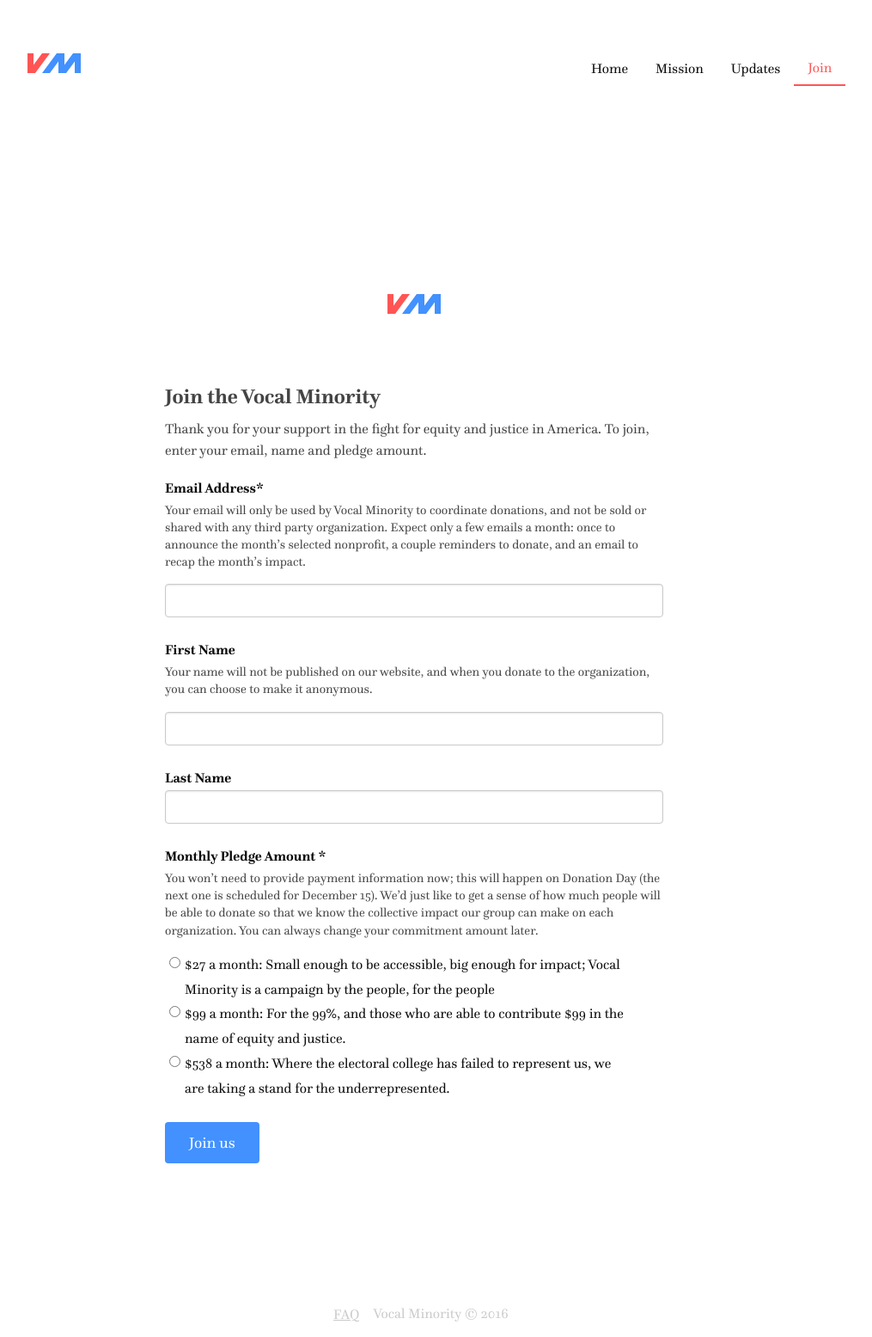
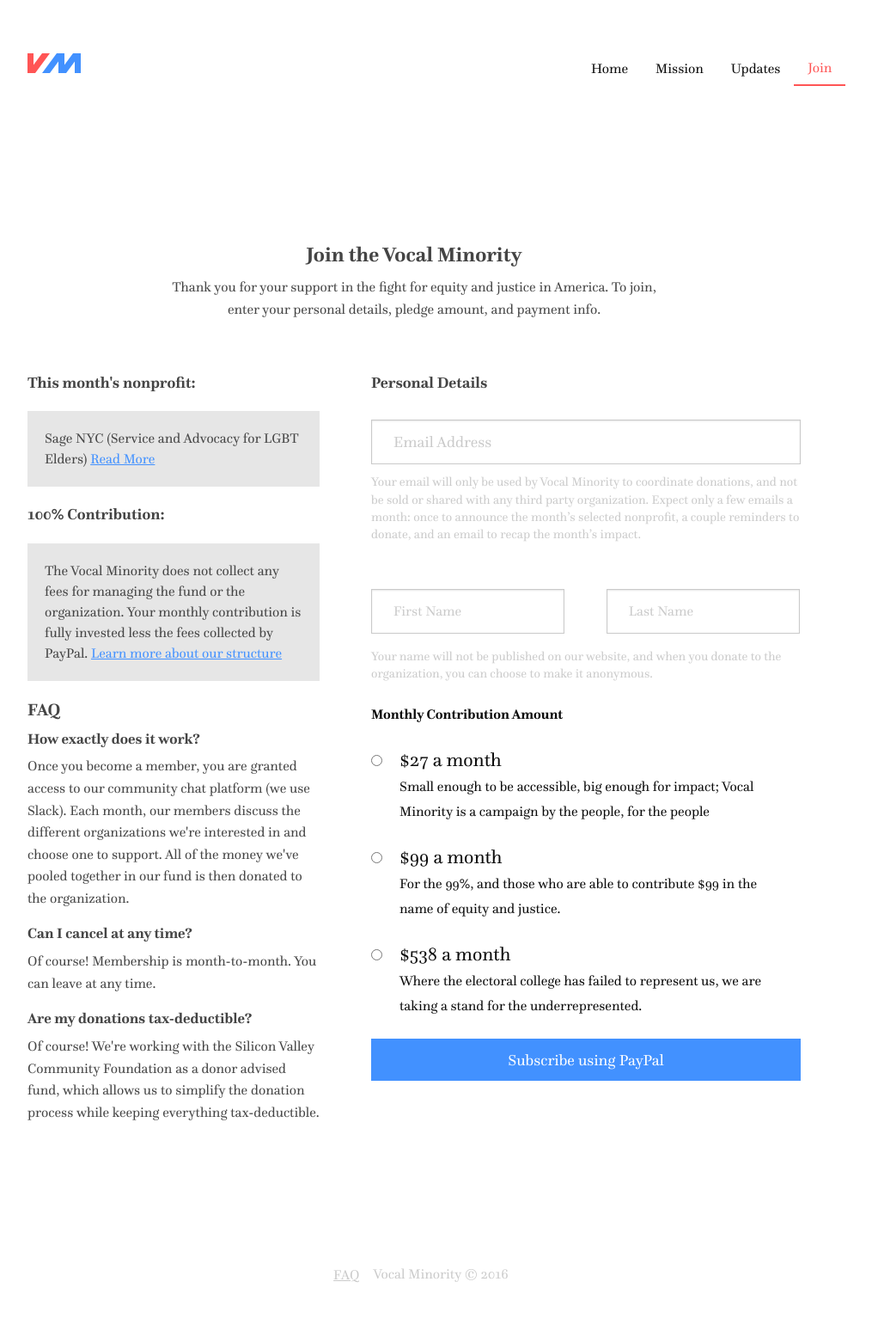
Before and after one commit to VocalMinority/vocalminority.us, a Jekyll site: the page built from join.html, in a window 1280 px wide. Shown: the whole page at 86% size, without its empty margins (158-1173 px from the left). Built offline with Jekyll 4.4.1, drawn with Linux system fonts in a browser that asks for light colours; nearby versions of some CDN libraries; comment, search, counter and statistics services are not loaded; after the commit the page ends 1509 px from its top, so only the background shows below that.

Commit message:
Pass on new join page

```diff
--- a/_sass/_settings.scss
+++ b/_sass/_settings.scss
@@ -70,7 +70,7 @@
 $global-weight-normal: normal;
 $global-weight-medium: 500;
 $global-weight-bold: 700;
-$global-radius: 4px;
+$global-radius: 0px;
 $global-text-direction: ltr;
 $global-flexbox: false;
 $print-transparent-backgrounds: true;
@@ -105,7 +105,7 @@
 // ------------------
 
 $header-font-family: $body-font-family;
-$header-font-weight: $global-weight-normal;
+$header-font-weight: $global-weight-bold;
 $header-font-style: normal;
 $font-family-monospace: Consolas, 'Liberation Mono', Courier, monospace;
 $header-sizes: (
--- a/_sass/components/_cause-card.scss
+++ b/_sass/components/_cards.scss
@@ -22,3 +22,14 @@
     margin: 25px auto 10px auto;
   }
 }
+
+
+.donation-info-card {
+  background-color: $light-gray;
+  padding: 20px;
+  margin: 20px 0;
+  a {
+    color: $primary-color;
+    text-decoration: underline;
+  }
+}
--- a/_sass/components/_mailchimp.scss
+++ b/_sass/components/_mailchimp.scss
@@ -1,10 +1,14 @@
 .mc-field-group {
   position: relative;
+  input {
+    border-radius: 0;
+    padding: 25px;
+    margin-top: 30px;
+  }
 }
 
 .mc-email {
   //border: 0;
-  border-radius: $global-radius;
   font-size: 1.125rem;
   margin-bottom: .625rem;
   //padding: 34px 34px 34px 20px;
@@ -21,7 +25,6 @@
 }
 
 .mc-embedded-subscribe {
-  border-radius: $global-radius;
   //background-color: $dark-gray;
   //color: $white;
   //position: absolute;
@@ -55,9 +58,10 @@
 
 .mc-field-group {
   .radio {
+    margin: 20px 0;
     input {
       float: left;
-      margin: 5px;
+      margin: 12px 20px 12px 0;
     }
     span {
       display: inline-block;
@@ -65,3 +69,14 @@
     }
   }
 }
+.field-explainer {
+  color: $medium-gray;
+}
+
+.half-width-field {
+  width: 45%;
+  display: inline-block;
+  &:first-child {
+    margin-right: 9%;
+  }
+}
--- a/css/main.scss
+++ b/css/main.scss
@@ -102,7 +102,7 @@
 // Global/reusable component styles
 @import 'components/banner';
 @import 'components/button';
-@import 'components/cause-card';
+@import 'components/cards';
 @import 'components/ctas';
 @import 'components/every-month';
 @import 'components/faqs';
--- a/join.html
+++ b/join.html
@@ -3,59 +3,49 @@
   title: Vocal Minority | Join
 ---
 <section class="vm-signup-form row">
-  <div class="manifesto manifesto-logo text-center">
-    <a href="/"><img alt="Vocal Minority" src="./images/logo.svg"/></a>
-  </div>
-  <div class="columns medium-8 medium-centered">
+  <section class="columns medium-8 medium-centered text-center">
     <h1>Join the Vocal Minority</h1>
-    <p class="instructions" data-hide-on-success>Thank you for your support in the fight for equity and justice in America.  To join, enter your email, name and pledge amount.</p>
+    <p class="instructions">Thank you for your support in the fight for equity and justice in America.  To join, enter your personal details, pledge amount, and payment info.</p>
+  </section>
+  <div class="columns medium-7 medium-push-5">
     <form action="//vocalminority.us14.list-manage.com/subscribe/post?u=fef66ca0dae42cef5892510c9&amp;id=8ef5e4c5a7" method="post" id="mc-embedded-subscribe-form" name="mc-embedded-subscribe-form" class="validate" target="_blank" novalidate>
+      <h4>Personal Details</h4>
       <div id="mc_embed_signup_scroll" data-hide-on-success >
         <div class="mc-field-group">
-          <label for="email"><strong>Email Address<span class="req asterisk">*</span></strong></label>
+          <input type="email" value="" name="EMAIL" placeholder="Email Address" class="required email mc-email" id="mce-EMAIL">
           <p class="field-explainer">
             Your email will only be used by Vocal Minority to coordinate donations, and not be sold or shared with any third party organization. Expect only a few emails a month: once to announce the month’s selected nonprofit, a couple reminders to donate, and an email to recap the month’s impact.
           </p>
-          <input type="email" value="" name="EMAIL" class="required email mc-email" id="mce-EMAIL">
         </div>
         <div class="mc-field-group" id="mce-FNAME">
-          <label for="MERGE1"><strong>First Name</strong></label>
+          <div class="field-group">
+            <input class="half-width-field" type="text" name="MERGE1" id="MERGE1" placeholder="First Name" size="25" value="">
+            <input class="half-width-field" type="text" name="MERGE2" id="MERGE2" placeholder="Last Name" size="25" value="">
+          </div>
           <p class="field-explainer">
             Your name will not be published on our website, and when you donate to the organization, you can choose to make it anonymous.
           </p>
-          <div class="field-group">
-              <input type="text" name="MERGE1" id="MERGE1" size="25" value="">
-          </div>
-        </div>
-        <div class="mc-field-group" id="mce-LNAME">
-            <label for="MERGE2"><strong>Last Name</strong></label>
-            <div class="field-group">
-                <input type="text" name="MERGE2" id="MERGE2" size="25" value="">
-            </div>
         </div>
         <div class="mc-field-group" id="mce-AMOUNT">
-          <label for="AMOUNT"><strong>Monthly Pledge Amount <span class="req asterisk">*</span></strong></label>
-          <p class="field-explainer">
-            You won’t need to provide payment information now; this will happen on Donation Day (the next one is scheduled for December 15). We’d just like to get a sense of how much people will be able to donate so that we know the collective impact our group can make on each organization. You can always change your commitment amount later.
-          </p>
+          <label for="AMOUNT"><strong>Monthly Contribution Amount</strong></label>
           <div class="field-group">
             <div class="interestgroup_field radio-group" id="AMOUNT">
               <label class="radio" for="AMOUNT-0">
                 <input type="radio" name="AMOUNT" id="AMOUNT-0" value="27" class="av-radio required">
-                <span>$27 a month: Small enough to be accessible, big enough for impact; Vocal Minority is a campaign by the people, for the people</span>
+                <span><span class="lead">$27 a month</span><br/>Small enough to be accessible, big enough for impact; Vocal Minority is a campaign by the people, for the people</span>
               </label>
               <label class="radio" for="AMOUNT-1"><input type="radio" name="AMOUNT" id="AMOUNT-1" value="99"  class="av-radio required">
-                <span>$99 a month: For the 99%, and those who are able to contribute $99 in the name of equity and justice.</span>
+                <span><span class="lead">$99 a month</span><br/>For the 99%, and those who are able to contribute $99 in the name of equity and justice.</span>
               </label>
               <label class="radio" for="AMOUNT-2"><input type="radio" name="AMOUNT" id="AMOUNT-2" value="538"  class="av-radio required">
-                <span>$538 a month: Where the electoral college has failed to represent us, we are taking a stand for the underrepresented.</span>
+                <span><span class="lead">$538 a month</span></br>Where the electoral college has failed to represent us, we are taking a stand for the underrepresented.</span>
               </label>
             </div>
           </div>
         </div>
         <!-- real people should not fill this in and expect good things - do not remove this or risk form bot signups-->
         <div style="position: absolute; left: -5000px;" aria-hidden="true"><input type="text" name="b_fef66ca0dae42cef5892510c9_8ef5e4c5a7" tabindex="-1" value=""></div>
-        <input type="submit" value="Join us" name="subscribe" id="mc-embedded-subscribe" class="button mc-embedded-subscribe" data-hide-on-success>
+        <input type="submit" value="Subscribe using PayPal" name="subscribe" id="mc-embedded-subscribe" class="button expanded mc-embedded-subscribe">
         </div>
         <div id="mce-responses" class="clear">
           <div id="mce-error-response" class="response mce-error-response" style="display:none"></div>
@@ -64,6 +54,27 @@
       </div>
     </form>
   </div>
+  <div class="columns medium-5 medium-pull-7">
+    <h4>This month's nonprofit:</h4>
+    <div class="donation-info-card">
+      Sage NYC (Service and Advocacy for LGBT Elders)
+      <a href="#">Read More</a>
+    </div>
+    <h4>100% Contribution:</h4>
+    <div class="donation-info-card">
+      The Vocal Minority does not collect any fees for managing the fund or the organization. Your monthly contribution is fully invested less the fees collected by PayPal.
+      <a href="#">Learn more about our structure</a>
+    </div>
+    <h3>FAQ</h3>
+    <h5>How exactly does it work?</h5>
+    <p>Once you become a member, you are granted access to our community chat platform (we use Slack). Each month, our members discuss the different organizations we're interested in and choose one to support. All of the money we've pooled together in our fund is then donated to the organization.
+    </p>
+    <h5>Can I cancel at any time?</h5>
+    <p>Of course! Membership is month-to-month. You can leave at any time.</p>
+    <h5>Are my donations tax-deductible?</h5>
+    <p>Of course! We're working with the Silicon Valley Community Foundation as a donor advised fund, which allows us to simplify the donation process while keeping everything tax-deductible.</p>
+
+  </div>
   <script type='text/javascript' src='//s3.amazonaws.com/downloads.mailchimp.com/js/mc-validate.js'></script><script type='text/javascript'>(function($) {window.fnames = new Array(); window.ftypes = new Array();fnames[0]='EMAIL';ftypes[0]='email';fnames[1]='FNAME';ftypes[1]='text';fnames[2]='LNAME';ftypes[2]='text';fnames[3]='AMOUNT';ftypes[3]='radio';}(jQuery));var $mcj = jQuery.noConflict(true);</script>
 <!--End mc_embed_signup-->
 </section>
--- a/js/app.js
+++ b/js/app.js
@@ -9,9 +9,8 @@
     dataType: 'json',
     contentType: "application/json; charset=utf-8",
     success: function(resp) {
-      resp.msg = "Thanks for joining! Check your inbox to confirm your membership. If you don't get one in the next few minutes, email hello@vocalminority.us and we'll get you on the list.";
-      mc.mce_success_cb(resp);
-      $('[data-hide-on-success]').hide();
+      var amount = $('input[name="AMOUNT"]').val();
+      window.location = '/donate.html?amount=' + amount;
     }
   };
 }
```
